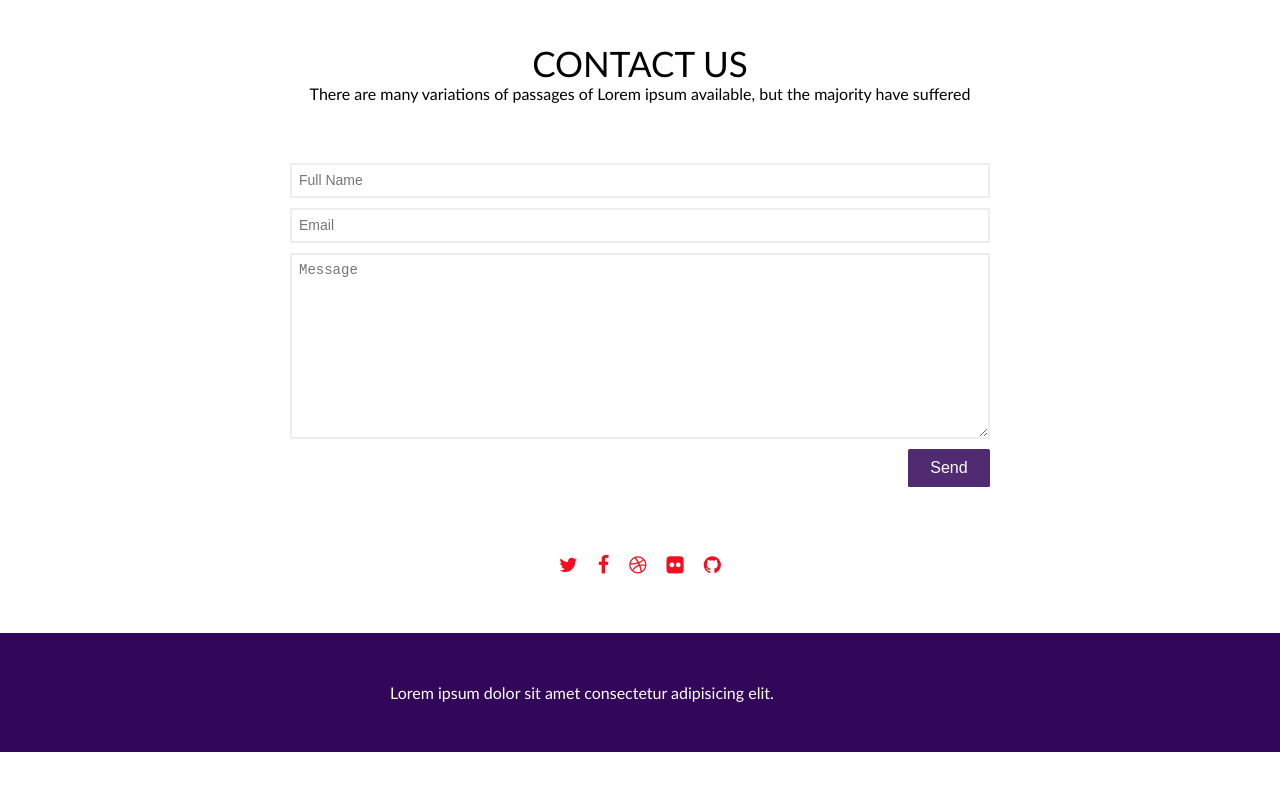
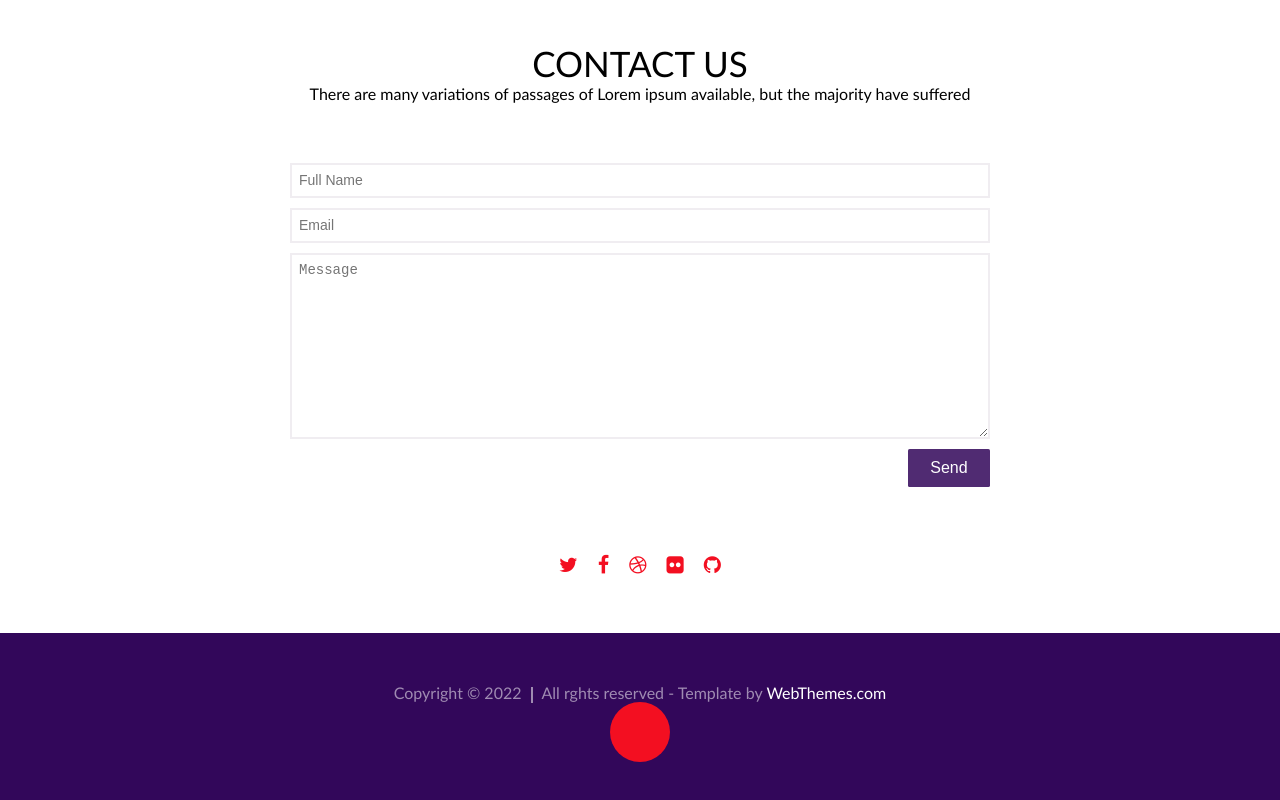
Before and after one commit to IngaGd/06-nick, a website: page index.html in a window 1280 px wide. Shown: the part 2718-3518 px from the top of the page. Before the commit the page ends 3470 px from the top, so only its background shows below. Drawn offline with Linux system fonts and the light colour scheme.

Commit message:
Footer #7

```diff
--- a/CSS/pages/home.css
+++ b/CSS/pages/home.css
@@ -63,6 +63,42 @@ h2 {
     box-shadow: 0 10px 5px #0003;
 }
 
+.shortest-row{
+    display: flex;
+    flex-direction:column;
+    align-items: center;
+    text-align: center;
+    color: #fff;
+}
+
+.shortest-row > .text {
+    display: flex;
+    gap: 0 20px;
+    color: #fff8; /*8 - transparency*/
+}
+
+.shortest-row > .text > p {
+    position: relative;
+}
+
+.shortest-row > .text > p + p::before {
+    content: "";
+    display: inline-block;
+    width: 2px;
+    height: 16px;
+    background-color: #fff8;
+    position: absolute;
+    top: 4px;
+    left: -11px;
+
+}
+
+.shortest-row > .text a {
+    color: #fff;
+    text-decoration: none;
+}
+
+
 
 #back-to-top {
     background-color: #F30F21;
@@ -72,6 +108,12 @@ h2 {
     color: white;
 }
 
+@media (max-width: 550px) {
+    .shortest-row > .text {
+        flex-direction: column;
+    }
+}
+
 @media (max-width: 1250px) {
     .container.top {
         background-image: url(../../img/backgrounds/backgtound-stars-without-rocket.png);
--- a/index.html
+++ b/index.html
@@ -145,7 +145,10 @@
     </section>
     <section class="container bg-violet">
         <div class="shortest-row">
-            <p class="description">Lorem ipsum dolor sit amet consectetur adipisicing elit.</p>
+            <div class="text">
+                <p>Copyright &copy; 2022</p>
+                <p>All rghts reserved - Template by <a href="#" target="_blank">WebThemes.com</a></p>
+            </div>
             <a id="back-to-top" href="#"></a>
         </div>
     </section>
```
